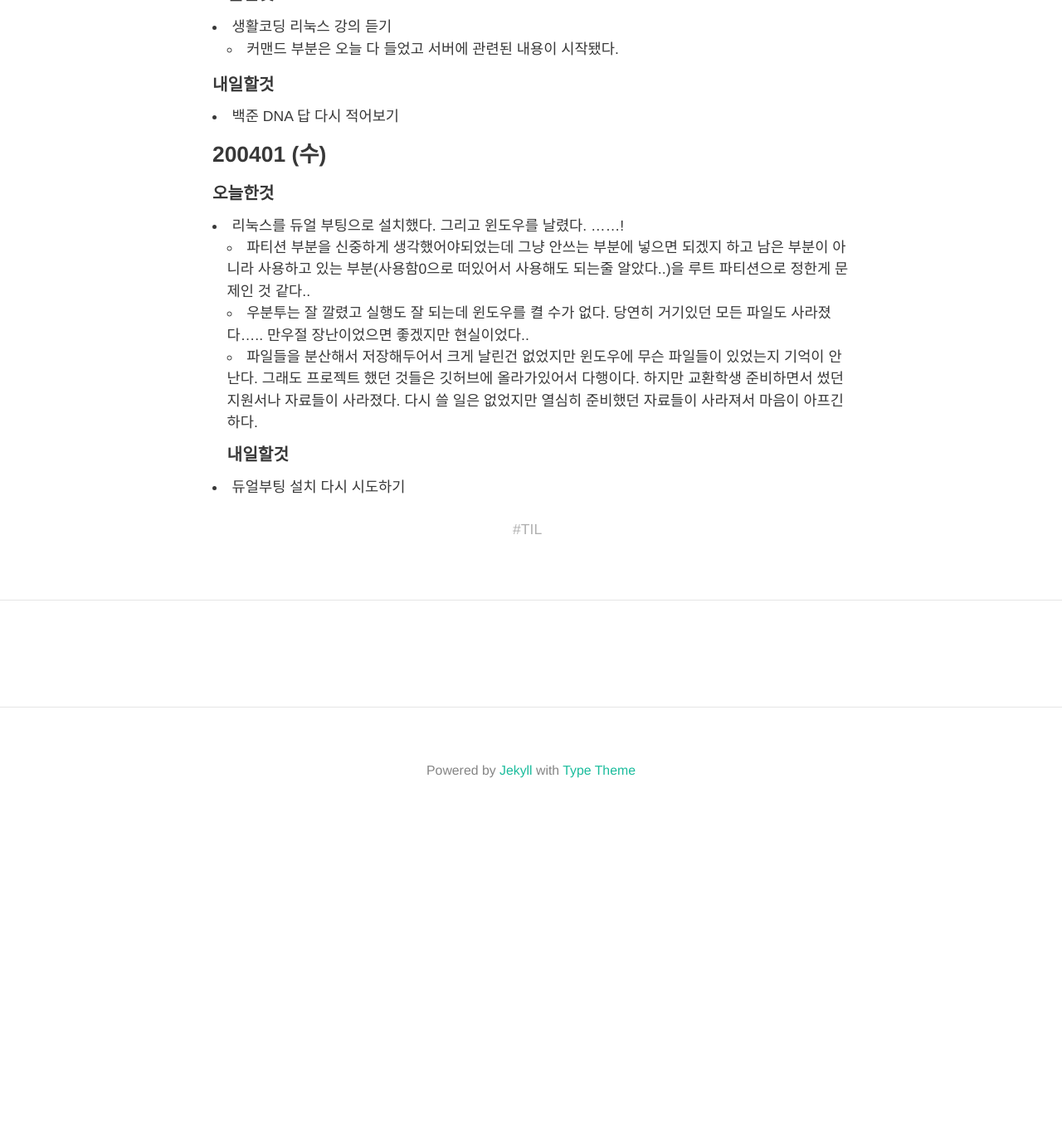
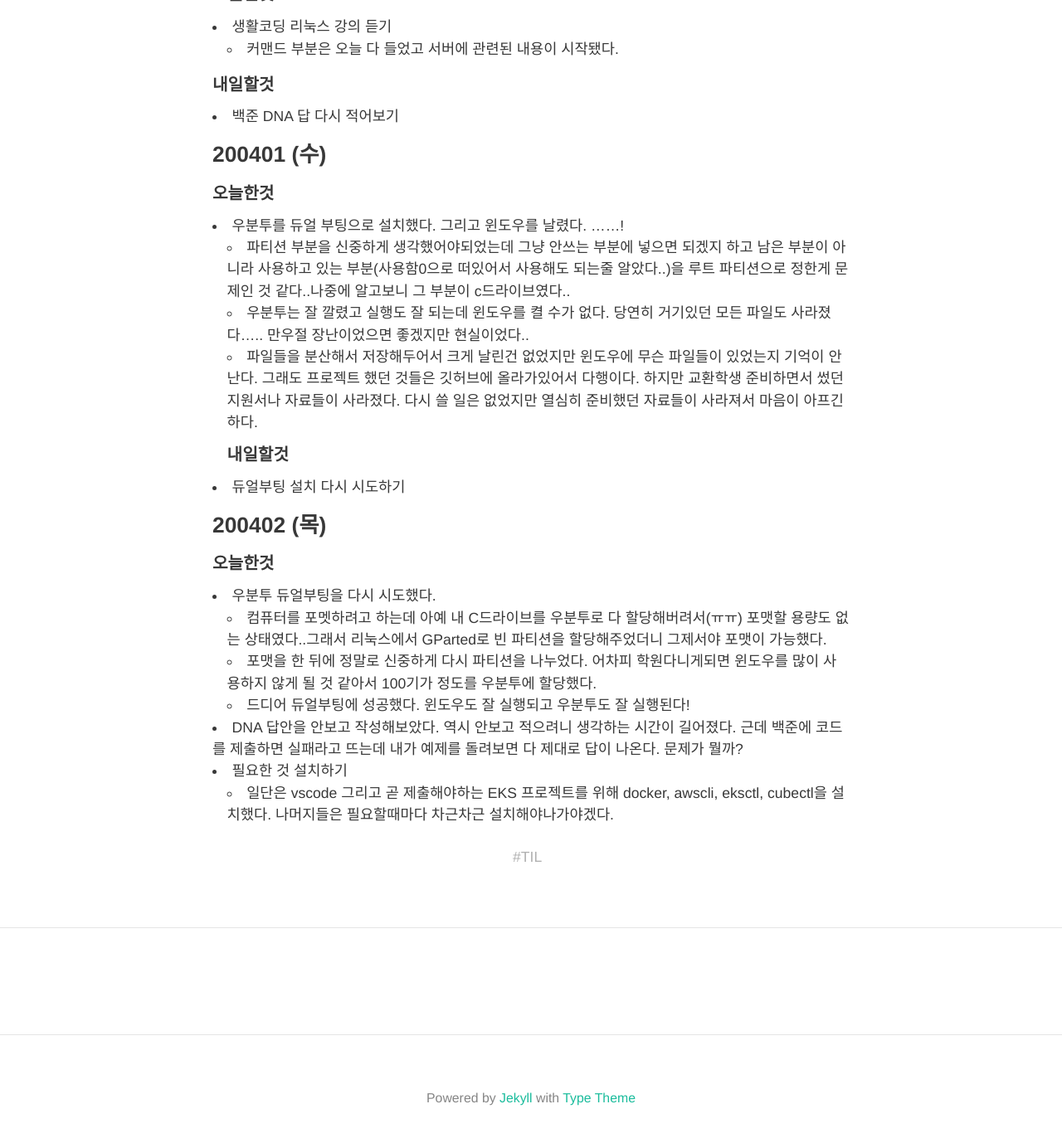
Before and after one commit to HyunlangBan/hyunlangban.github.io, a Jekyll site: the page built from _posts/TIL/2020-03-30-week-til.md, in a window 1280 px wide and 1400 px high, scrolled down 609 px. Shown: the top 1372 px of the window at 83% size. Built offline with Jekyll 4.4.1, drawn with Linux system fonts in a browser that asks for light colours; nearby versions of some CDN libraries; some web fonts are replaced; comment, search, counter and statistics services are not loaded; before the commit the page ends 1614 px from its top, so only the background shows below that.

Commit message:
Add 200402 TIL

```diff
--- a/_posts/TIL/2020-03-30-week-til.md
+++ b/_posts/TIL/2020-03-30-week-til.md
@@ -18,9 +18,19 @@ title: 200330-200405 TIL
 
 ### 200401 (수)
 #### 오늘한것
-- 리눅스를 듀얼 부팅으로 설치했다. 그리고 윈도우를 날렸다. ......!
-  - 파티션 부분을 신중하게 생각했어야되었는데 그냥 안쓰는 부분에 넣으면 되겠지 하고 남은 부분이 아니라 사용하고 있는 부분(사용함0으로 떠있어서 사용해도 되는줄 알았다..)을 루트 파티션으로 정한게 문제인 것 같다..
+- 우분투를 듀얼 부팅으로 설치했다. 그리고 윈도우를 날렸다. ......!
+  - 파티션 부분을 신중하게 생각했어야되었는데 그냥 안쓰는 부분에 넣으면 되겠지 하고 남은 부분이 아니라 사용하고 있는 부분(사용함0으로 떠있어서 사용해도 되는줄 알았다..)을 루트 파티션으로 정한게 문제인 것 같다..나중에 알고보니 그 부분이 c드라이브였다..
   - 우분투는 잘 깔렸고 실행도 잘 되는데 윈도우를 켤 수가 없다. 당연히 거기있던 모든 파일도 사라졌다..... 만우절 장난이었으면 좋겠지만 현실이었다..
   - 파일들을 분산해서 저장해두어서 크게 날린건 없었지만 윈도우에 무슨 파일들이 있었는지 기억이 안난다. 그래도 프로젝트 했던 것들은 깃허브에 올라가있어서 다행이다. 하지만 교환학생 준비하면서 썼던 지원서나 자료들이 사라졌다. 다시 쓸 일은 없었지만 열심히 준비했던 자료들이 사라져서 마음이 아프긴하다.
 #### 내일할것
 - 듀얼부팅 설치 다시 시도하기
+
+### 200402 (목)
+#### 오늘한것
+- 우분투 듀얼부팅을 다시 시도했다.
+  - 컴퓨터를 포멧하려고 하는데 아예 내 C드라이브를 우분투로 다 할당해버려서(ㅠㅠ) 포맷할 용량도 없는 상태였다..그래서 리눅스에서 GParted로 빈 파티션을 할당해주었더니 그제서야 포맷이 가능했다.
+  - 포맷을 한 뒤에 정말로 신중하게 다시 파티션을 나누었다. 어차피 학원다니게되면 윈도우를 많이 사용하지 않게 될 것 같아서 100기가 정도를 우분투에 할당했다.
+  - 드디어 듀얼부팅에 성공했다. 윈도우도 잘 실행되고 우분투도 잘 실행된다!
+- DNA 답안을 안보고 작성해보았다. 역시 안보고 적으려니 생각하는 시간이 길어졌다. 근데 백준에 코드를 제출하면 실패라고 뜨는데 내가 예제를 돌려보면 다 제대로 답이 나온다. 문제가 뭘까?
+- 필요한 것 설치하기
+  - 일단은 vscode 그리고 곧 제출해야하는 EKS 프로젝트를 위해 docker, awscli, eksctl, cubectl을 설치했다. 나머지들은 필요할때마다 차근차근 설치해야나가야겠다.
```
